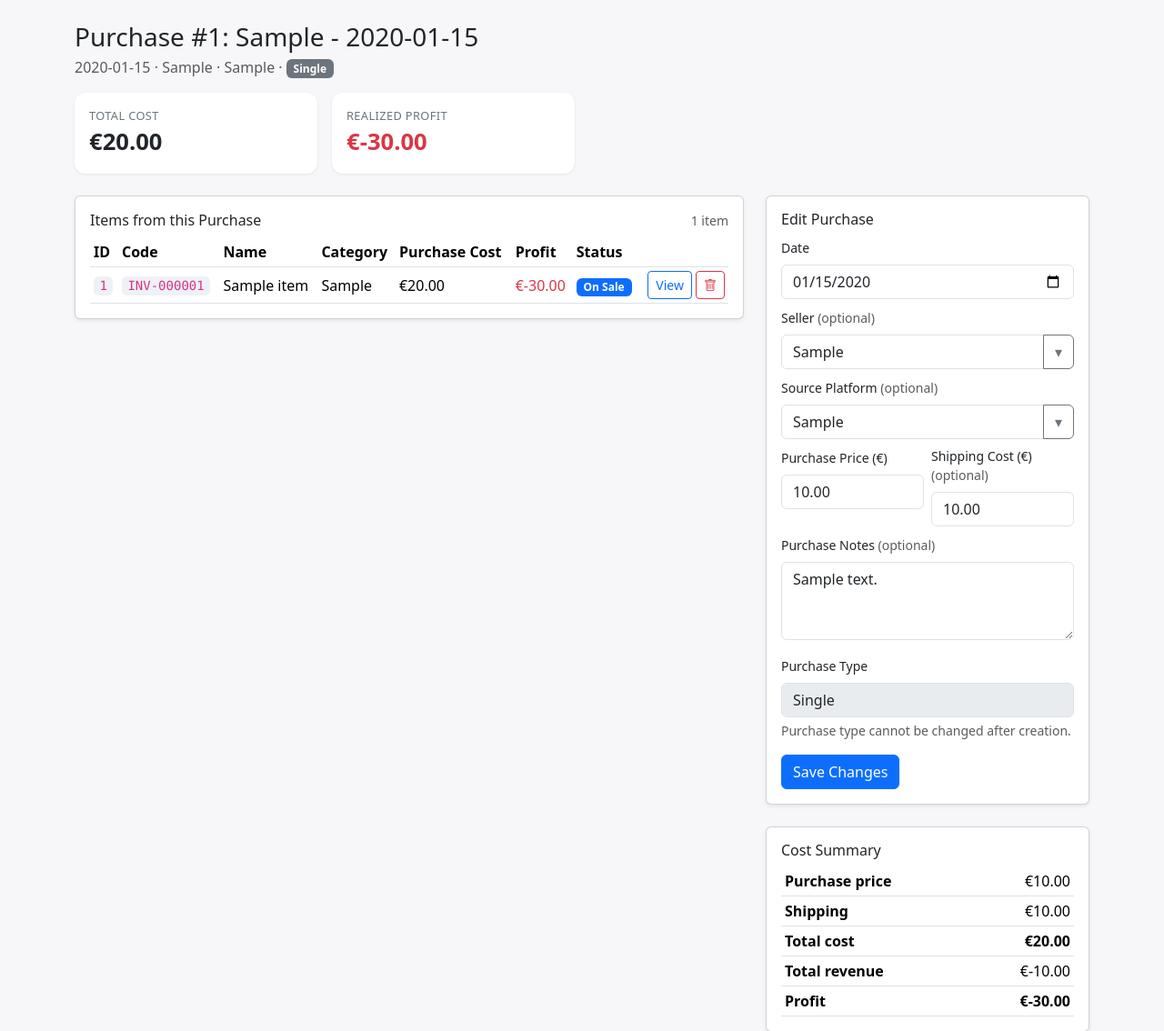
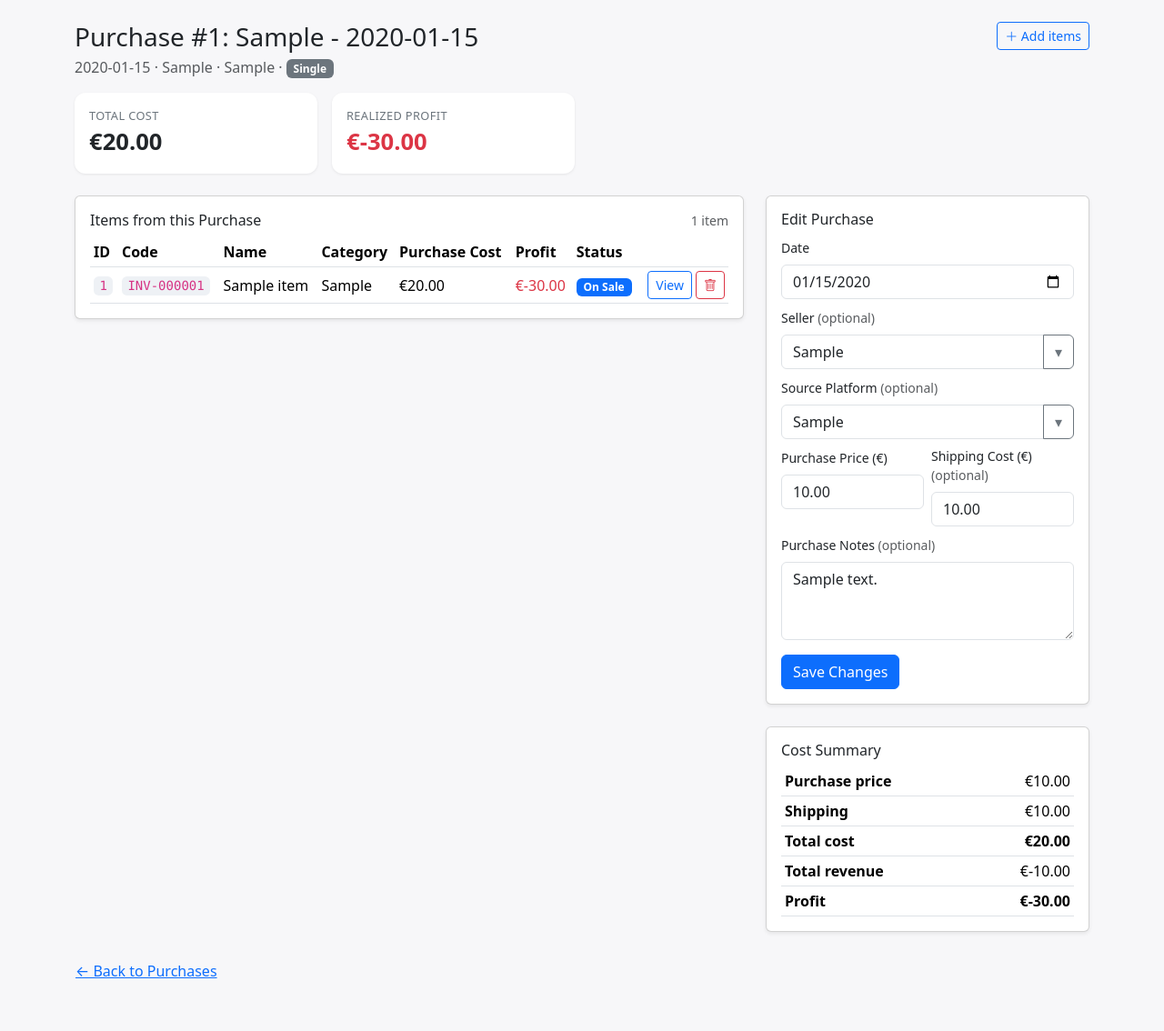
Before and after one commit to Dommus/Resale-Desk, a Flask app: page /purchases/1 in a window 1280 px wide. Shown: the part 56-1190 px from the top of the page at 91% size. After the commit the page ends 1132 px from the top, so only its background shows below. Run offline with Flask 3, Linux system fonts and the light colour scheme; a user stored in the database is signed in; tables that the repository leaves empty hold one stand-in row (values such as "Sample post").

Commit message:
automate purchase type conversion

```diff
--- a/app.py
+++ b/app.py
@@ -296,6 +296,12 @@ def edit_item(item_id):
 @login_required
 def delete_item(item_id):
     item = Item.query.filter_by(id=item_id, user_id=current_user.id).first_or_404()
+
+    # Convert purchase type to Single if needed
+    purchase = item.purchase
+    if (purchase and purchase.purchase_type == PurchaseType.BUNDLE and len(purchase.items) == 2):
+        purchase.purchase_type = PurchaseType.SINGLE
+
     db.session.delete(item)
     db.session.commit()
     flash("Item deleted.", "success")
@@ -440,6 +446,12 @@ def choose_purchase_type():
 @login_required
 def view_purchase(purchase_id):
     purchase = Purchase.query.filter_by(id=purchase_id, user_id=current_user.id).first_or_404()
+
+    # Convert purchase type to Single if needed
+    if purchase.purchase_type == PurchaseType.BUNDLE and len(purchase.items) == 1:
+        purchase.purchase_type = PurchaseType.SINGLE
+        db.session.commit()
+
     return render_template(
         "purchases/purchases_view.html",
         purchase=purchase,
@@ -454,23 +466,6 @@ def edit_purchase(purchase_id):
         id=purchase_id,
         user_id=current_user.id,
     ).first_or_404()
-
-    requested_type = request.form.get('purchase_type')
-    if requested_type and requested_type != purchase.purchase_type.value:
-        try:
-            requested_type = PurchaseType(requested_type)
-        except ValueError:
-            flash('Invalid purchase type.', 'danger')
-            return redirect(url_for('view_purchase', purchase_id=purchase.id))
-
-        if not (
-            purchase.purchase_type == PurchaseType.BUNDLE
-            and len(purchase.items) == 1
-            and requested_type == PurchaseType.SINGLE
-        ):
-            flash('A Bundle can only be changed to Single when it has exactly one item.', 'warning')
-            return redirect(url_for('view_purchase', purchase_id=purchase.id))
-        purchase.purchase_type = requested_type
 
     purchase.date = parse_date(request.form.get('date'), default=purchase.date)
     purchase.seller = request.form.get('seller', '').strip() or None
@@ -491,17 +486,7 @@ def add_items(purchase_id):
         user_id=current_user.id
     ).first_or_404()
 
-    # Check if single purchase has no items assigned to it
-    # Normally items can only be added to bundles, unless it's an empty single purchase
-    empty_single_purchase = False
-    if (purchase.purchase_type.value == 'Single' and len(purchase.items) < 1):
-        empty_single_purchase = True
-        print("SINGLE PURCHASE")
-
-    # This shouldn't happen since the add button is conditionally disabled with Jinja, but just in case
-    if purchase.purchase_type != PurchaseType.BUNDLE and not empty_single_purchase:
-        flash('Only bundle purchases can contain multiple items.', 'warning')
-        return redirect(url_for('view_purchase', purchase_id=purchase.id))
+    single_purchase = purchase.purchase_type == PurchaseType.SINGLE
 
     if request.method == 'POST':
 
@@ -512,15 +497,14 @@ def add_items(purchase_id):
         shelves_for_items = request.form.getlist('shelf_id[]')
         notes = request.form.getlist('itemNotes[]')
 
-        # Convert purchase type to Bundle if needed
-        if empty_single_purchase and len(names) > 1:
-            print("PURCHASE TYPE CONVERSION TO BUNDLE")
-            purchase.purchase_type = PurchaseType.BUNDLE
-
         valid_names = [name.strip() for name in names if name.strip()]
         if not valid_names:
             flash('Add at least one item to this bundle.', 'danger')
         else:
+            # Convert a Single to Bundle when the completed purchase has multiple items.
+            if single_purchase and len(purchase.items) + len(valid_names) > 1:
+                purchase.purchase_type = PurchaseType.BUNDLE
+
             for index, name in enumerate(names):
                 name = name.strip()
                 if not name:
@@ -541,7 +525,7 @@ def add_items(purchase_id):
         "purchases/purchases_add_items.html",
         purchase=purchase,
         shelves=Shelf.query.filter_by(user_id=current_user.id).order_by(Shelf.name).all(),
-        **get_item_form_options(current_user.id), empty_single_purchase=empty_single_purchase
+        **get_item_form_options(current_user.id), single_purchase=single_purchase
     )
 
 
--- a/templates/purchases/purchases_add_items.html
+++ b/templates/purchases/purchases_add_items.html
@@ -24,7 +24,7 @@
 
 <div class="card shadow-sm">
     <div class="card-body">
-        <form method="post" id="itemsForm" {% if empty_single_purchase %}onsubmit="return confirmMultipleItems();"{% endif %}>
+        <form method="post" id="itemsForm" data-existing-item-count="{{ purchase.items|length }}" {% if single_purchase %}onsubmit="return confirmMultipleItems();"{% endif %}>
             <div class="d-flex justify-content-between align-items-center border-bottom pb-3 mb-3">
                 <div>
                     <h6 class="mb-1">Bundle Items</h6>
@@ -102,7 +102,9 @@
 function confirmMultipleItems() {
     const itemCount = Array.from(document.querySelectorAll('input[name="itemName[]"]'))
         .filter(input => input.value.trim() !== '').length;
-    return itemCount <= 1 || confirm('You are about to add multiple items to a purchase marked as Single. This action will convert it to a Bundle. Do you want to continue?');
+    const existingItemCount = Number(document.getElementById('itemsForm').dataset.existingItemCount);
+    const totalItemCount = existingItemCount + itemCount;
+    return totalItemCount <= 1 || confirm('This purchase will be converted to a Bundle.');
 }
 
 const table = document.getElementById('itemsTable');
--- a/templates/purchases/purchases_view.html
+++ b/templates/purchases/purchases_view.html
@@ -13,11 +13,9 @@
             &middot; <span class="badge bg-secondary">{{ purchase.purchase_type.value }}</span>
         </p>
     </div>
-    {% if purchase.purchase_type.value == 'Bundle' or (purchase.purchase_type.value == 'Single' and purchase.items|length < 1) %}
     <a href="{{ url_for('add_items', purchase_id=purchase.id) }}" class="btn btn-outline-primary btn-sm">
         <i class="bi bi-plus-lg"></i> Add items
     </a>
-    {% endif %}
 </div>
 
 <div class="row g-3 mb-4">
@@ -136,20 +134,6 @@
                         <label class="form-label small">Purchase Notes <span class="text-muted">(optional)</span></label>
                         <textarea class="form-control" name="purchaseNotes" rows="3">{{ purchase.notes or '' }}</textarea>
                     </div>
-                    <div class="mb-3">
-                        <label class="form-label small">Purchase Type</label>
-                        {% if purchase.purchase_type.value == 'Bundle' and purchase.items|length == 1 %}
-                        <select class="form-select" name="purchase_type">
-                            {% for purchase_type in ["Single", "Bundle"] %}
-                            <option value="{{ purchase_type }}" {% if purchase.purchase_type.value == purchase_type %}selected{% endif %}>{{ purchase_type }}</option>
-                            {% endfor %}
-                        </select>
-                        <div class="form-text">You can change this Bundle to Single because it has one item.</div>
-                        {% else %}
-                        <input type="text" class="form-control" value="{{ purchase.purchase_type.value }}" disabled>
-                        <div class="form-text">Purchase type cannot be changed after creation.</div>
-                        {% endif %}
-                    </div>
                     <button type="submit" class="btn btn-primary">Save Changes</button>
                 </form>
             </div>
```
